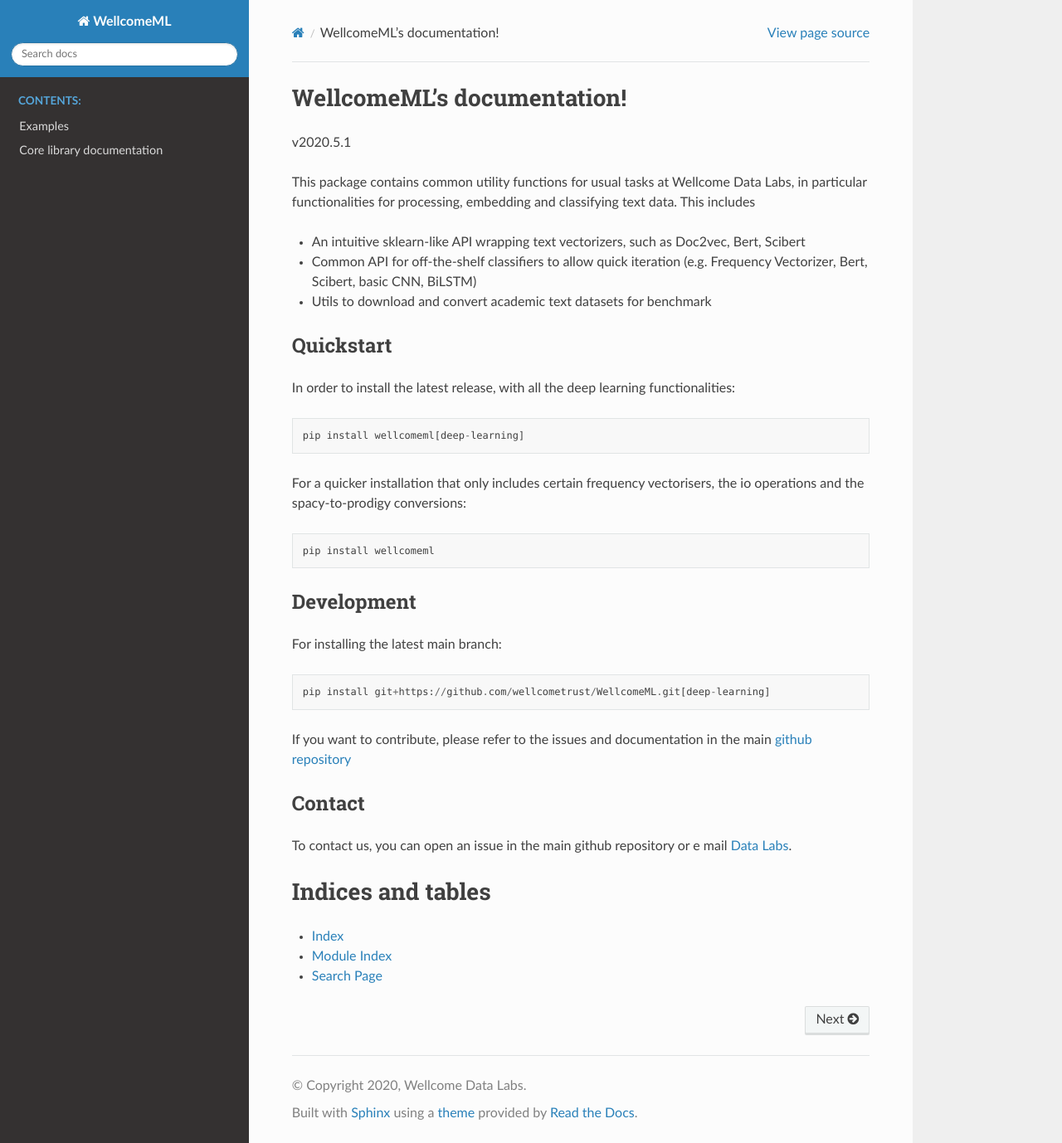
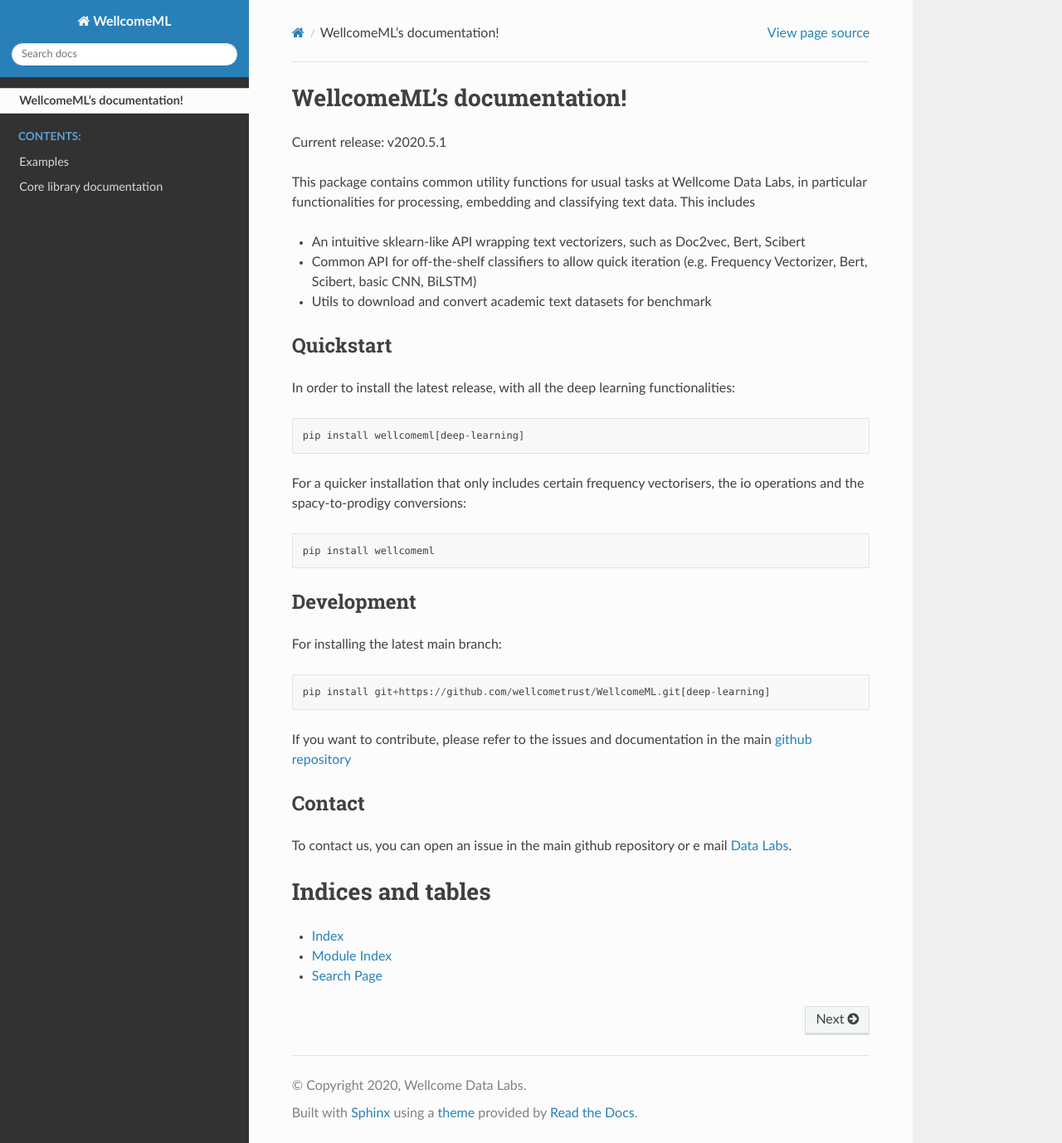
Before and after one commit to wellcometrust/WellcomeML, a Sphinx documentation site: the page built from docs/index.rst, in a window 1280 px wide and 1378 px high. Shown: the whole window at 83% size. Built offline with Sphinx 7.4.7 and the Read the Docs theme 2.0.0, drawn with Linux system fonts in a browser that asks for light colours.

```diff
--- a/docs/index.rst
+++ b/docs/index.rst
@@ -4,7 +4,7 @@
 WellcomeML's documentation!
 ======================================
 
-|release|
+Current release: |release|
 
 This package contains common utility functions for usual tasks at Wellcome Data
 Labs, in particular functionalities for processing, embedding and classifying text data.
@@ -55,3 +47,16 @@ Indices and tables
 * :ref:`genindex`
 * :ref:`modindex`
 * :ref:`search`
+
+.. toctree::
+   :hidden:
+
+   self
+
+.. toctree::
+   :maxdepth: 1
+   :caption: Contents:
+   :hidden:
+
+   Examples <examples>
+   Core library documentation <wellcomeml>
```
Also changed, not shown: other parts of docs/index.rst (+0 -8 lines), 16 other files.
